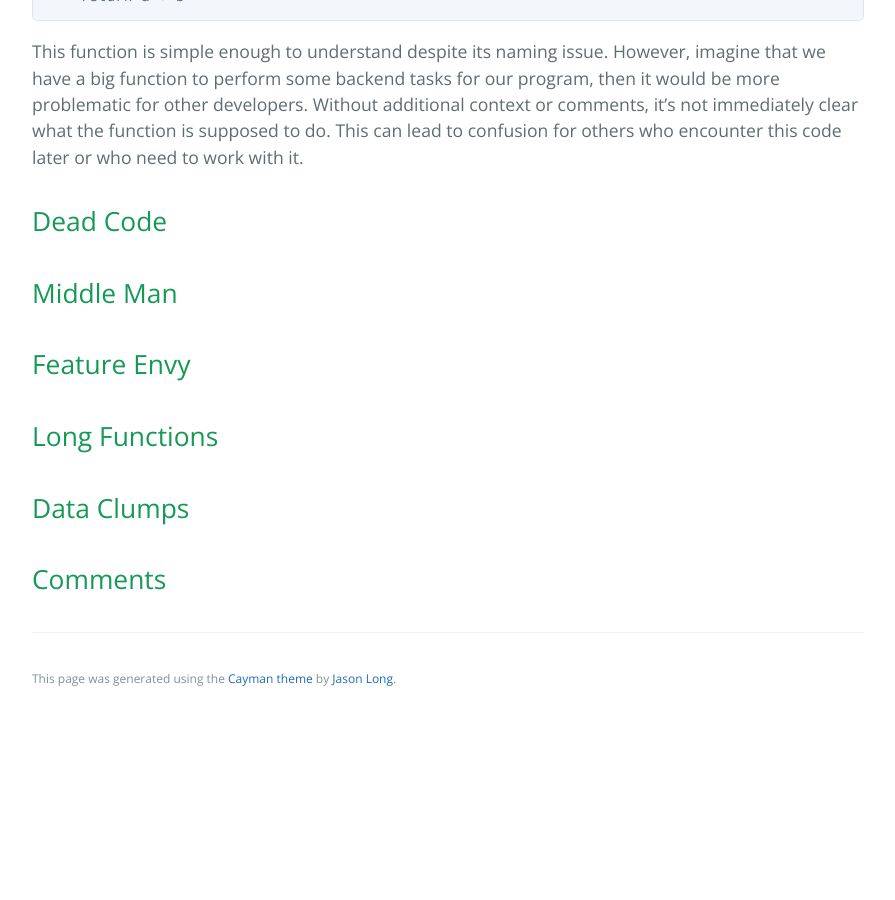
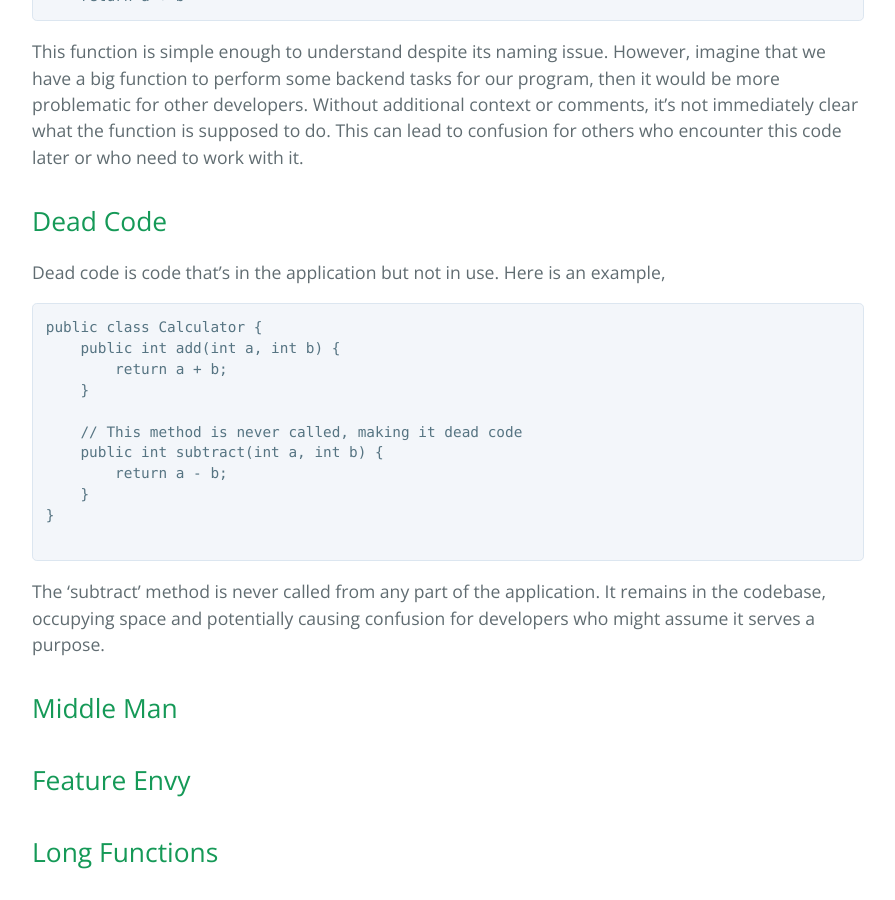
Before and after one commit to learning-software-engineering/learning-software-engineering.github.io, a Jekyll site: the page built from Topics/Development_Process/Code Smells/Code_Smells.md, in a window 1280 px wide and 900 px high, scrolled down 1547 px. Shown: the whole window, without its empty margins (192-1087 px from the left). Built offline with Jekyll 4.4.1, drawn with Linux system fonts in a browser that asks for light colours; our own code applies the rules of GitHub Pages for plain Markdown files; before the commit the page ends 2268 px from its top, so only the background shows below that.

Commit message:
Update Code_Smells.md

````diff
--- a/Topics/Development_Process/Code Smells/Code_Smells.md
+++ b/Topics/Development_Process/Code Smells/Code_Smells.md
@@ -45,6 +45,24 @@ This can lead to confusion for others who encounter this code later or who need
 
 ## Dead Code
 
+Dead code is code that’s in the application but not in use. Here is an example,
+
+```
+public class Calculator {
+    public int add(int a, int b) {
+        return a + b;
+    }
+
+    // This method is never called, making it dead code
+    public int subtract(int a, int b) {
+        return a - b;
+    }
+}
+
+```
+
+The 'subtract' method is never called from any part of the application. It remains in the codebase, occupying space and potentially causing confusion for developers who might assume it serves a purpose.
+
 ## Middle Man
 
 ## Feature Envy
````
